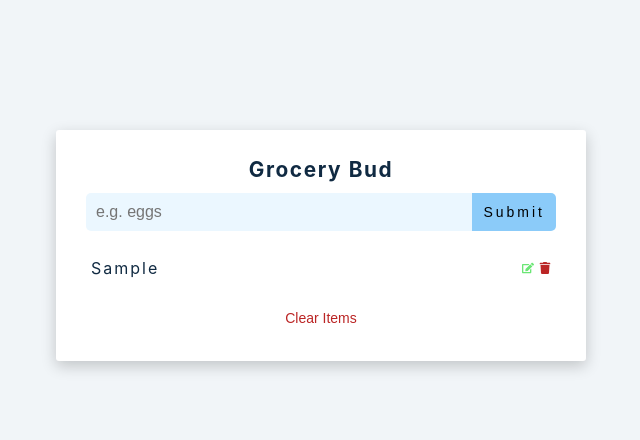
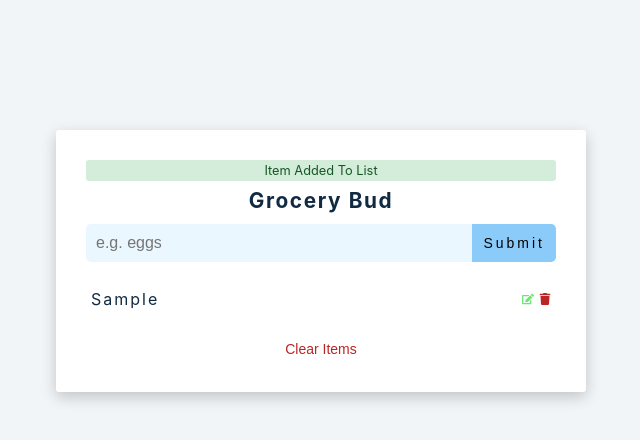
Before and after one commit to kknh/grocery_to-do_app, a React (Create React App) app: page / in a window 1280 px wide. Both pictures are taken after typing "Sample" into the empty fields and a click on the button "Submit". Shown: the top 440 px of the page, without its empty margins (319-959 px from the left). Built offline with nearby package versions, Linux system fonts and the light colour scheme.

Commit message:
add alert

```diff
--- a/package.json
+++ b/package.json
@@ -11,6 +11,7 @@
     "react-icons": "^3.11.0",
     "react-router-dom": "^6.3.0",
     "react-scripts": "3.4.3",
+    "styled-components": "^5.3.5",
     "uuid": "^8.3.2"
   },
   "scripts": {
--- /dev/null
+++ b/src/components/Alert.jsx
@@ -0,0 +1,39 @@
+import React, { useEffect } from 'react'
+import styled from 'styled-components'
+
+function Alert({ type, message, removeAlert, items }) {
+	useEffect(() => {
+		const clear = setTimeout(() => {
+			removeAlert()
+		}, 3000)
+
+		return () => clearTimeout(clear)
+	}, [removeAlert, items])
+
+	return <AlertStyled type={type}>{message}</AlertStyled>
+}
+
+const AlertStyled = styled.div`
+	width: 100%;
+	height: 1.3rem;
+	border-radius: 3px;
+	display: flex;
+	justify-content: center;
+	align-items: center;
+	font-size: 0.8rem;
+	margin-bottom: 10px;
+	text-transform: capitalize;
+	background-color: ${(props) =>
+		props.type === 'danger'
+			? '#f8d7da'
+			: props.type === 'success'
+			? '#d4edda'
+			: '#fff'};
+	color: ${(props) =>
+		props.type === 'danger'
+			? '#721c24'
+			: props.type === 'success'
+			? '#155724'
+			: '#000'}; ;
+`
+export default Alert
--- a/src/components/Main.jsx
+++ b/src/components/Main.jsx
@@ -1,12 +1,7 @@
-//todo
-
-// alert
-// localstorage
-
-import React, { useState, useRef } from 'react'
+import React, { useState, useRef, useEffect } from 'react'
 import './Main.css'
 import List from './List'
-
+import Alert from './Alert'
 import { v4 as uuidv4 } from 'uuid'
 
 function Main() {
@@ -17,17 +12,50 @@ function Main() {
 	const [editing, setEditing] = useState(false)
 	const [editingItem, setEditingItem] = useState({})
 
+	const [alert, setAlert] = useState({
+		isAlert: false,
+		type: '',
+		message: '',
+	})
+
 	const inputRef = useRef()
+
+	const triggerAlert = (type, message) => {
+		setAlert({
+			isAlert: true,
+			type: type,
+			message: message,
+		})
+	}
+
+	const removeAlert = () => {
+		setAlert({
+			isAlert: false,
+			type: '',
+			message: '',
+		})
+	}
 
 	const handleSubmit = (e) => {
 		e.preventDefault()
+
+		if (title.trim().length === 0) {
+			triggerAlert('danger', 'item title must be at least 1 character long')
+			return
+		}
+
 		const item = {
 			id: uuidv4(),
 			title,
 		}
+
 		setItems([...items, item])
+
 		localStorage.setItem('items', JSON.stringify([...items, item]))
+
 		setTitle('')
+
+		triggerAlert('success', 'item added to list')
 	}
 
 	const handleEdit = (e) => {
@@ -52,11 +80,15 @@ function Main() {
 
 		setTitle('')
 		setEditing(false)
+
+		triggerAlert('success', 'item is edited')
 	}
 
 	const clearItems = () => {
 		setItems([])
 		localStorage.removeItem('items')
+
+		triggerAlert('danger', 'items cleared')
 	}
 
 	const deleteItem = (id) => {
@@ -67,6 +99,8 @@ function Main() {
 		} else {
 			localStorage.removeItem('items')
 		}
+
+		triggerAlert('danger', 'item is deleted')
 	}
 
 	const editItem = (item) => {
@@ -89,6 +123,14 @@ function Main() {
 	return (
 		<div className="todo">
 			<div className="todoContainer">
+				{alert.isAlert && (
+					<Alert
+						type={alert.type}
+						message={alert.message}
+						removeAlert={removeAlert}
+						items={items}
+					/>
+				)}
 				<h1 className="todoTitle">grocery bud</h1>
 				<form
 					className="todoForm"
```
Also changed, not shown: 1 other file (tests, documents, lock files or other folders).
